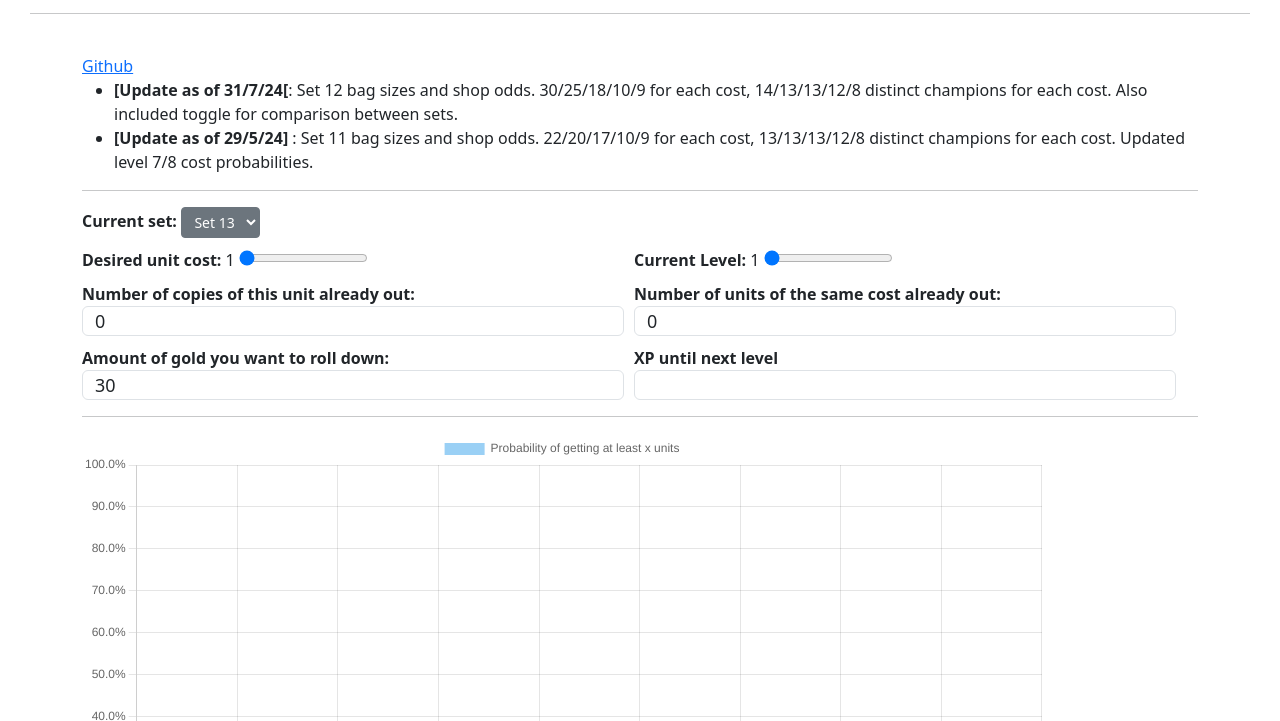
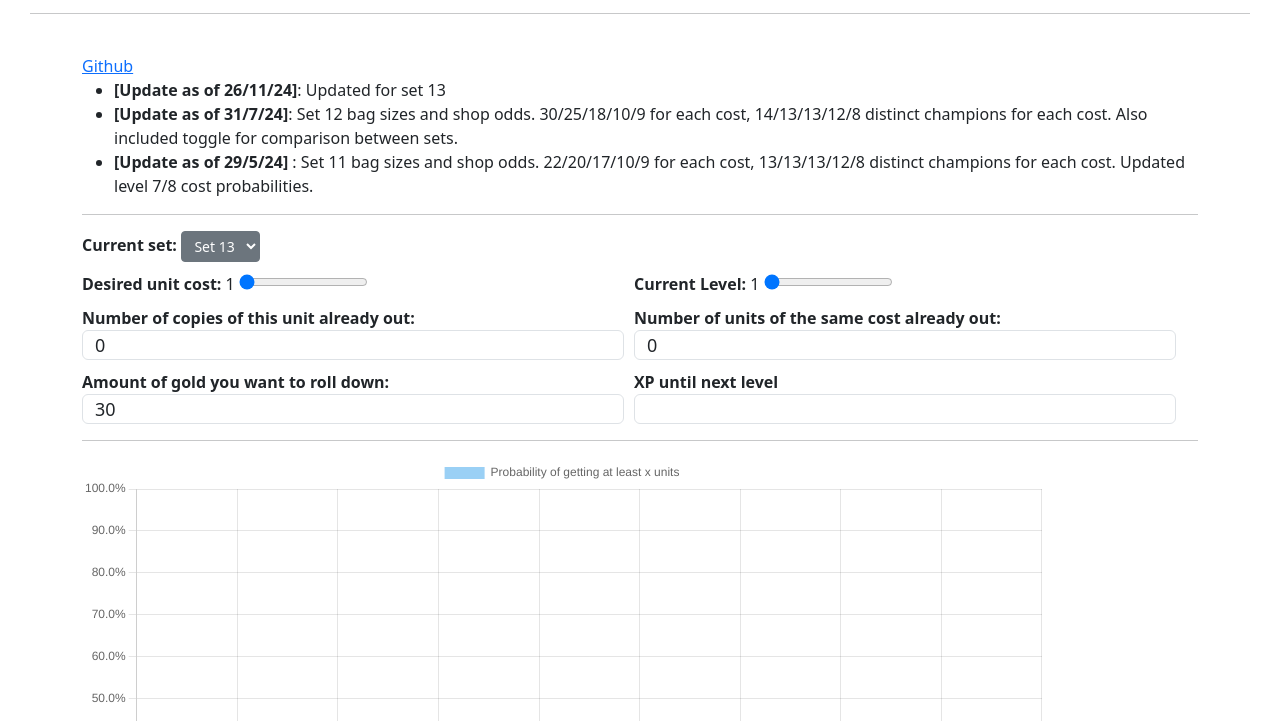
Before and after one commit to wongkj12/TFT-Rolling-Odds-Calculator, a plain HTML site: page index.html in a window 1280 px wide. Shown: the part 79-800 px from the top of the page. Drawn offline with nearby package versions, Linux system fonts and the light colour scheme.

Commit message:
Changelog

```diff
--- a/index.html
+++ b/index.html
@@ -26,7 +26,10 @@
         <section id="changelog">
             <ul>
                 <li>
-                    <strong>[Update as of 31/7/24[</strong>: Set 12 bag sizes and shop odds. 30/25/18/10/9 for each
+                    <strong>[Update as of 26/11/24]</strong>: Updated for set 13
+                </li>
+                <li>
+                    <strong>[Update as of 31/7/24]</strong>: Set 12 bag sizes and shop odds. 30/25/18/10/9 for each
                     cost,
                     14/13/13/12/8 distinct champions for each cost. Also included toggle for comparison between sets.
                 </li>
```
